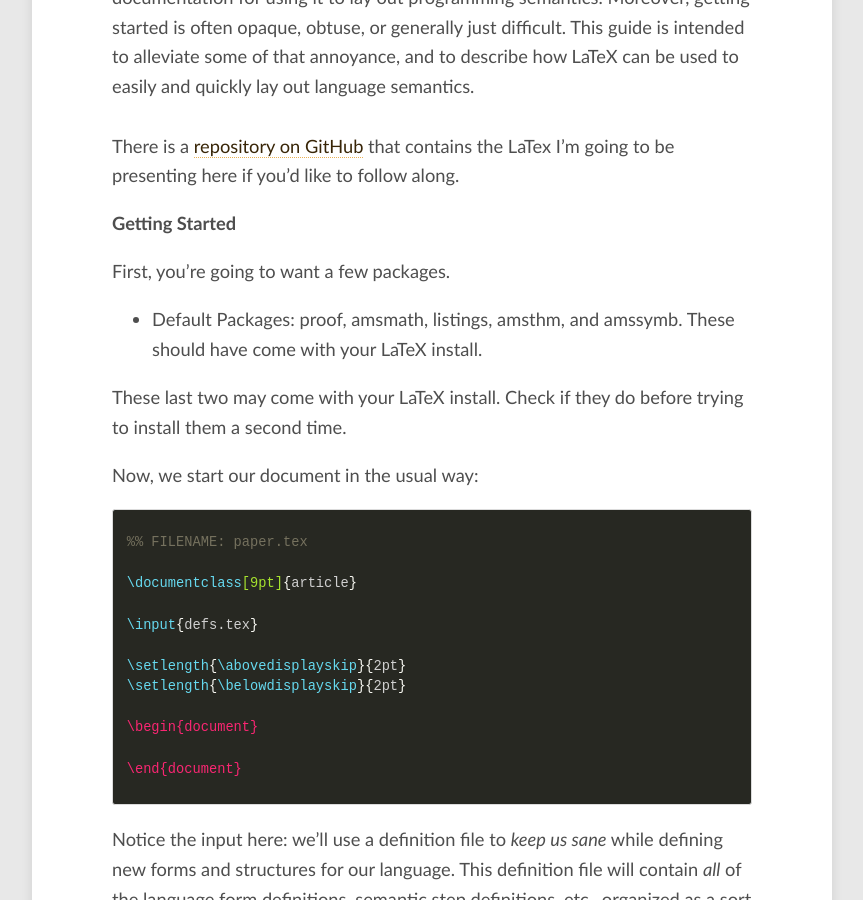
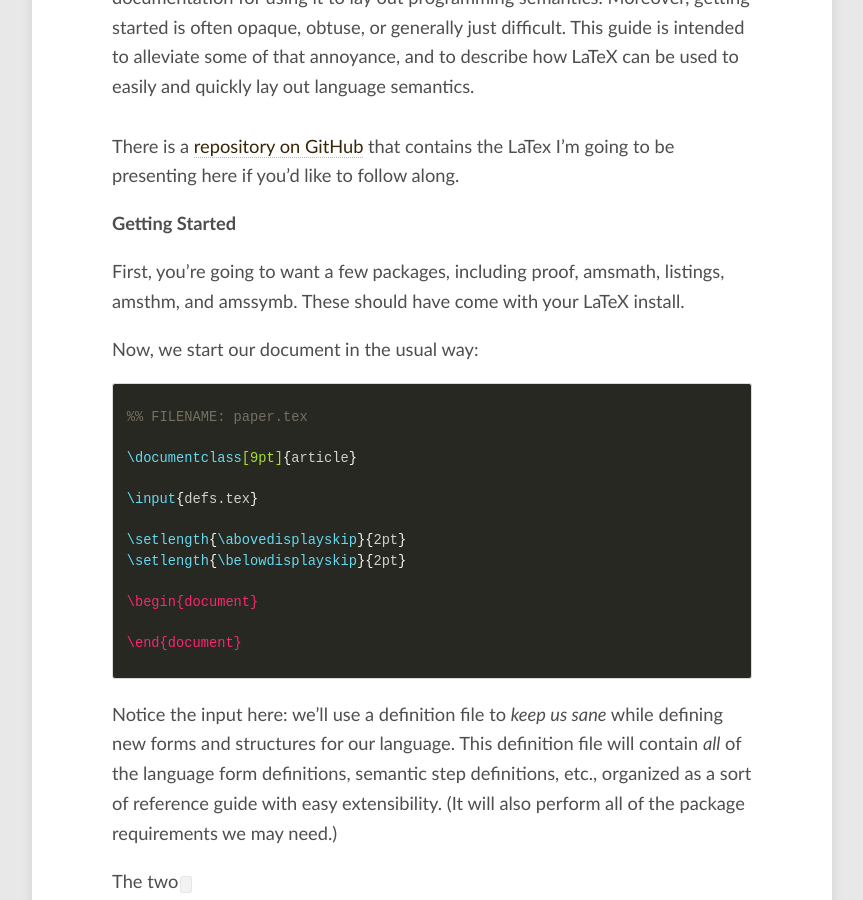
Before and after one commit to cgswords/cgswords.github.io, a Jekyll site: the page built from _posts/2015-08-17-latex-semantics.md, in a window 1280 px wide and 900 px high, scrolled down 450 px. Shown: the whole window, without its empty margins (208-1071 px from the left). Built offline with Jekyll 4.4.1, drawn with Linux system fonts in a browser that asks for light colours; nearby versions of some CDN libraries; some web fonts are replaced; comment, search, counter and statistics services are not loaded.

Commit message:
Got everything to fit nictely I hope

```diff
--- a/_posts/2015-08-17-latex-semantics.md
+++ b/_posts/2015-08-17-latex-semantics.md
@@ -15,13 +15,8 @@ along.
 
 **Getting Started**
 
-First, you're going to want a few packages.
-
-- Default Packages: proof, amsmath, listings, amsthm, and amssymb. These should
-  have come with your LaTeX install.
-
-These last two may come with your LaTeX install. Check if they do before trying
-to install them a second time.
+First, you're going to want a few packages, including proof, amsmath, listings,
+amsthm, and amssymb. These should have come with your LaTeX install.
 
 Now, we start our document in the usual way:
 
```
